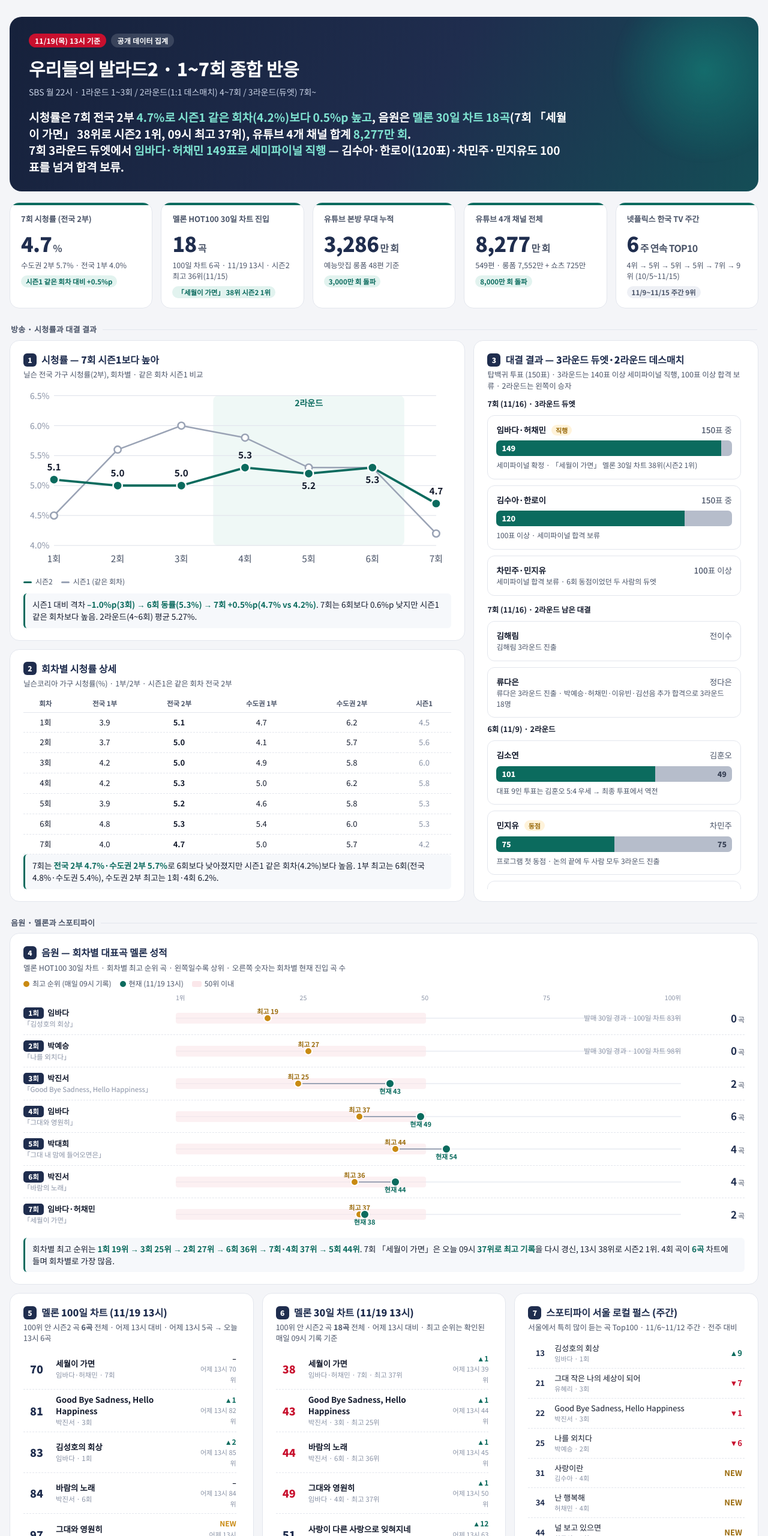
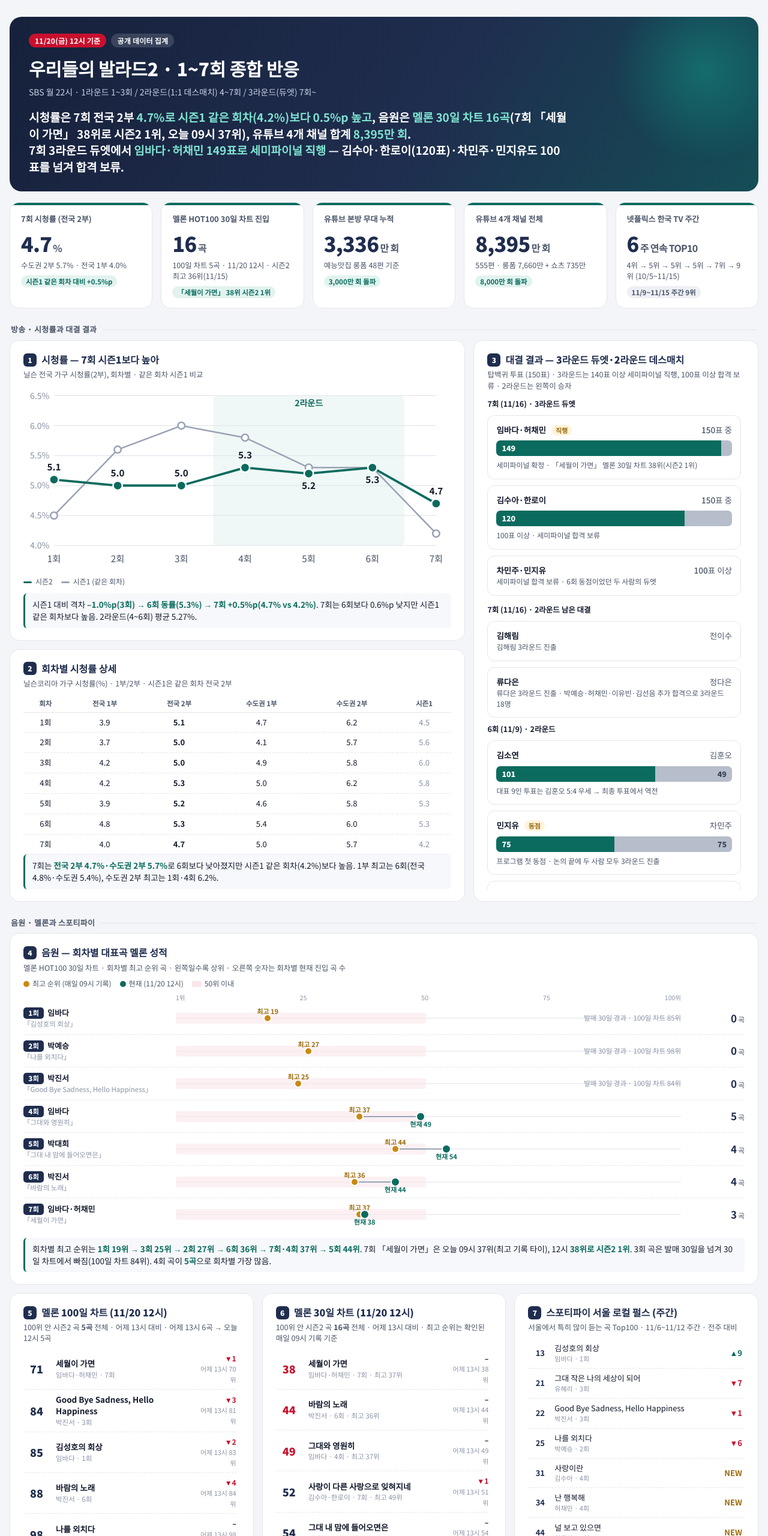
Before and after one commit to seoulshit/ballad2, a plain HTML site: page public/index.html in a window 1280 px wide. Shown: the top 2560 px of the page at 60% size. Drawn offline with Linux system fonts and the light colour scheme.

Commit message:
11/20 12시 기준 업데이트: 멜론 30일 차트 16곡(3회 곡 30일 경과·7회 아름다운 날들 첫 진입·세월이 가면 38위)·100일 차트 5곡, TOP100 진입 없음, 유튜브 8,395만
Co-Authored-By: Claude Opus 5.5 <noreply@anthropic.com>
Claude-Session: https://claude.ai/code/session_01V5qb9UyLv2KCpExcYizYub

```diff
--- a/public/index.html
+++ b/public/index.html
@@ -159,10 +159,10 @@ svg{display:block;width:100%;height:auto;overflow:visible}
 <div class="wrap">
 
 <section class="hero rv">
-  <span class="tag">11/19(목) 13시 기준</span><span class="tag ghost">공개 데이터 집계</span>
+  <span class="tag">11/20(금) 12시 기준</span><span class="tag ghost">공개 데이터 집계</span>
   <h1>우리들의 발라드2 · 1~7회 종합 반응</h1>
   <p>SBS 월 22시 · 1라운드 1~3회 / 2라운드(1:1 데스매치) 4~7회 / 3라운드(듀엣) 7회~</p>
-  <div class="headline">시청률은 7회 전국 2부 <b>4.7%로 시즌1 같은 회차(4.2%)보다 0.5%p 높고</b>, 음원은 <b>멜론 30일 차트 18곡</b>(7회 「세월이 가면」 38위로 시즌2 1위, 09시 최고 37위), 유튜브 4개 채널 합계 <b>8,277만 회</b>.<br>
+  <div class="headline">시청률은 7회 전국 2부 <b>4.7%로 시즌1 같은 회차(4.2%)보다 0.5%p 높고</b>, 음원은 <b>멜론 30일 차트 16곡</b>(7회 「세월이 가면」 38위로 시즌2 1위, 오늘 09시 37위), 유튜브 4개 채널 합계 <b>8,395만 회</b>.<br>
   7회 3라운드 듀엣에서 <b>임바다·허채민 149표로 세미파이널 직행</b> — 김수아·한로이(120표)·차민주·민지유도 100표를 넘겨 합격 보류.</div>
 </section>
 
@@ -171,14 +171,14 @@ svg{display:block;width:100%;height:auto;overflow:visible}
     <div class="num"><span data-count="4.7" data-dec="1">0</span><small>%</small></div>
     <div class="sub">수도권 2부 5.7% · 전국 1부 4.0%</div><span class="chip up">시즌1 같은 회차 대비 +0.5%p</span></div>
   <div class="kpi rv"><div class="bar"></div><div class="lab">멜론 HOT100 30일 차트 진입</div>
-    <div class="num"><span data-count="18">0</span><small>곡</small></div>
-    <div class="sub">100일 차트 6곡 · 11/19 13시 · 시즌2 최고 36위(11/15)</div><span class="chip up">「세월이 가면」 38위 시즌2 1위</span></div>
+    <div class="num"><span data-count="16">0</span><small>곡</small></div>
+    <div class="sub">100일 차트 5곡 · 11/20 12시 · 시즌2 최고 36위(11/15)</div><span class="chip up">「세월이 가면」 38위 시즌2 1위</span></div>
   <div class="kpi rv"><div class="bar"></div><div class="lab">유튜브 본방 무대 누적</div>
-    <div class="num"><span data-count="3286" data-sep="1">0</span><small>만 회</small></div>
+    <div class="num"><span data-count="3336" data-sep="1">0</span><small>만 회</small></div>
     <div class="sub">예능맛집 롱폼 48편 기준</div><span class="chip up">3,000만 회 돌파</span></div>
   <div class="kpi rv"><div class="bar"></div><div class="lab">유튜브 4개 채널 전체</div>
-    <div class="num"><span data-count="8277" data-sep="1">0</span><small>만 회</small></div>
-    <div class="sub">549편 · 롱폼 7,552만 + 쇼츠 725만</div><span class="chip up">8,000만 회 돌파</span></div>
+    <div class="num"><span data-count="8395" data-sep="1">0</span><small>만 회</small></div>
+    <div class="sub">555편 · 롱폼 7,660만 + 쇼츠 735만</div><span class="chip up">8,000만 회 돌파</span></div>
   <div class="kpi rv"><div class="bar"></div><div class="lab">넷플릭스 한국 TV 주간</div>
     <div class="num"><span data-count="6">0</span><small>주 연속 TOP10</small></div>
     <div class="sub">4위 → 5위 → 5위 → 5위 → 7위 → 9위 (10/5~11/15)</div><span class="chip neu">11/9~11/15 주간 9위</span></div>
@@ -258,23 +258,23 @@ svg{display:block;width:100%;height:auto;overflow:visible}
   <div class="card rv" id="c-music">
     <h2><span class="n">4</span>음원 — 회차별 대표곡 멜론 성적</h2>
     <div class="cap">멜론 HOT100 30일 차트 · 회차별 최고 순위 곡 · 왼쪽일수록 상위 · 오른쪽 숫자는 회차별 현재 진입 곡 수</div>
-    <div class="eplegend"><span><i class="dot best"></i>최고 순위 (매일 09시 기록)</span><span><i class="dot cur"></i>현재 (11/19 13시)</span><span><i class="zone"></i>50위 이내</span></div>
+    <div class="eplegend"><span><i class="dot best"></i>최고 순위 (매일 09시 기록)</span><span><i class="dot cur"></i>현재 (11/20 12시)</span><span><i class="zone"></i>50위 이내</span></div>
     <div id="eprank"></div>
-    <div class="takeaway">회차별 최고 순위는 <b>1회 19위 → 3회 25위 → 2회 27위 → 6회 36위 → 7회·4회 37위 → 5회 44위</b>. 7회 「세월이 가면」은 오늘 09시 <b>37위로 최고 기록</b>을 다시 경신, 13시 38위로 시즌2 1위. 4회 곡이 <b>6곡</b> 차트에 들며 회차별로 가장 많음.</div>
+    <div class="takeaway">회차별 최고 순위는 <b>1회 19위 → 3회 25위 → 2회 27위 → 6회 36위 → 7회·4회 37위 → 5회 44위</b>. 7회 「세월이 가면」은 오늘 09시 37위(최고 기록 타이), 12시 <b>38위로 시즌2 1위</b>. 3회 곡은 발매 30일을 넘겨 30일 차트에서 빠짐(100일 차트 84위). 4회 곡이 <b>5곡</b>으로 회차별 가장 많음.</div>
   </div>
 </section>
 <section class="swipe" id="swipe" aria-label="멜론 100일 차트·30일 차트·스포티파이 로컬 펄스 (옆으로 넘겨 보기)">
   <div class="card rv" id="c-rank100">
-    <h2><span class="n">5</span>멜론 100일 차트 (11/19 13시)</h2>
-    <div class="cap">100위 안 시즌2 곡 <b id="rkcount100"></b> 전체 · 어제 13시 대비 · 어제 13시 5곡 → 오늘 13시 6곡</div>
+    <h2><span class="n">5</span>멜론 100일 차트 (11/20 12시)</h2>
+    <div class="cap">100위 안 시즌2 곡 <b id="rkcount100"></b> 전체 · 어제 13시 대비 · 어제 13시 6곡 → 오늘 12시 5곡</div>
     <div id="ranklist100" class="rkscroll"></div>
-    <div class="takeaway"><b>6곡</b> 진입. 7회 「세월이 가면」 <b>70위</b>로 시즌2 1위 유지, 박진서 두 곡 81·84위, 1회 「김성호의 회상」 83위. 4회 임바다 「그대와 영원히」가 97위로 100일 차트에 처음 진입, 2회 「나를 외치다」 98위.</div>
+    <div class="takeaway"><b>5곡</b> 진입. 7회 「세월이 가면」 <b>71위</b>로 시즌2 1위 유지, 박진서 두 곡 84·88위, 1회 「김성호의 회상」 85위, 2회 「나를 외치다」 98위. 어제 처음 들어온 4회 「그대와 영원히」는 100위 밖으로.</div>
   </div>
   <div class="card rv" id="c-rank">
-    <h2><span class="n">6</span>멜론 30일 차트 (11/19 13시)</h2>
+    <h2><span class="n">6</span>멜론 30일 차트 (11/20 12시)</h2>
     <div class="cap">100위 안 시즌2 곡 <b id="rkcount"></b> 전체 · 어제 13시 대비 · 최고 순위는 확인된 매일 09시 기록 기준</div>
     <div id="ranklist" class="rkscroll"></div>
-    <div class="takeaway">어제 13시 14곡 → <b>18곡</b>. 7회 「세월이 가면」 <b>38위</b>로 시즌2 1위, 김수아·한로이 듀엣 곡 <b>51위(▲12)</b>. 4회 곡 「만약에 말야」·「난 행복해」·「떠나지마」, 5회 「그대 내게 다시」가 새로 진입. 박진서 두 곡 43·44위.</div>
+    <div class="takeaway">어제 13시 18곡 → <b>16곡</b>. 3회 곡 2곡(「Good Bye Sadness, Hello Happiness」·「그대 작은 나의 세상이 되어」)이 발매 30일을 넘겨 빠지고 4회 「난 행복해」도 100위 밖. 7회 차민주·민지유 「아름다운 날들」 <b>90위로 새로 진입</b>. 「세월이 가면」 <b>38위</b> 시즌2 1위, 김수아·한로이 듀엣은 오늘 09시 <b>49위로 최고 기록</b>.</div>
   </div>
   <div class="card rv" id="c-sp">
     <h2><span class="n">7</span>스포티파이 서울 로컬 펄스 (주간)</h2>
@@ -289,27 +289,27 @@ svg{display:block;width:100%;height:auto;overflow:visible}
 <section class="grid g3" style="margin-top:8px">
   <div class="card rv" id="c-yt">
     <h2><span class="n">8</span>유튜브 — 회차별 본방 무대 누적 조회</h2>
-    <div class="cap">스브스 예능맛집 롱폼 본방 무대 합계 (11/19 13시) · 회차마다 공개 기간이 달라 단순 비교 불가</div>
+    <div class="cap">스브스 예능맛집 롱폼 본방 무대 합계 (11/20 12시) · 회차마다 공개 기간이 달라 단순 비교 불가</div>
     <svg viewBox="0 0 560 250" id="svg-yt" role="img" aria-label="회차별 유튜브 본방 무대 누적 조회"></svg>
-    <div class="takeaway">1회 본방 무대 합계 <b>1,083만 회</b>(김소연 무대가 시즌2 최다). 본방 무대 전체 합계는 <b>3,286만 회</b>(48편). 6회는 공개 10일 만에 <b>288.3만으로 5회(17일, 283.4만)보다 많음</b>, 7회는 공개 3일 96.4만.</div>
+    <div class="takeaway">1회 본방 무대 합계 <b>1,091만 회</b>(김소연 무대가 시즌2 최다). 본방 무대 전체 합계는 <b>3,336만 회</b>(48편). 6회는 공개 11일 만에 <b>295.9만으로 5회(18일, 288.1만)보다 많음</b>, 7회는 공개 4일 109.4만.</div>
   </div>
   <div class="card rv" id="c-ep5">
-    <h2><span class="n">9</span>7회 무대 영상 반응 (공개 3일)</h2>
+    <h2><span class="n">9</span>7회 무대 영상 반응 (공개 4일)</h2>
     <div class="cap">스브스 예능맛집 본방 무대 조회수</div>
     <div id="ep5" style="margin-top:10px"></div>
-    <div class="takeaway"><b>김수아·한로이 듀엣이 43.1만</b>으로 7회 1위, 7회 조회의 45%. 149표로 세미파이널에 직행한 임바다·허채민은 19.1만, 음원은 「세월이 가면」이 멜론 30일 차트 38위로 시즌2 1위. 6회 박진서 무대는 126.6만, 김소연 108.3만.</div>
+    <div class="takeaway"><b>김수아·한로이 듀엣이 49.2만</b>으로 7회 1위, 7회 조회의 45%. 149표로 세미파이널에 직행한 임바다·허채민은 23.4만, 음원은 「세월이 가면」이 멜론 30일 차트 38위로 시즌2 1위. 6회 박진서 무대는 130.6만, 김소연 110.2만.</div>
   </div>
   <div class="card rv" id="c-ch">
     <h2><span class="n">10</span>유튜브 채널별 비중</h2>
-    <div class="cap">4개 채널 합계 8,277만 회 (중복 제거, 11/19 13시)</div>
+    <div class="cap">4개 채널 합계 8,395만 회 (중복 제거, 11/20 12시)</div>
     <svg viewBox="0 0 300 170" id="svg-ch" role="img" aria-label="유튜브 채널별 조회 비중"></svg>
     <div id="chleg"></div>
   </div>
 </section>
 
 <div class="foot">
-기준: 시청률 닐슨코리아 지상파 일간 공개 자료(가구, 7회 11/16 방송분 반영) · 음원 멜론 HOT100 30일 차트·100일 차트(11/19 13시, 추이·최고 순위는 확인된 매일 09시 기록), 스포티파이 서울 로컬 펄스 주간(11/6~11/12) ·
-유튜브 스브스 예능맛집·SBS Entertainment·SBS·슴올 스테이지 4개 채널 공개 조회수 직접 집계(11/19 13시, 9/8 첫 공개 이후 제목·설명에 프로그램명이 들어간 영상, 시즌1 TOP6 팬콘서트 영상 제외) · 넷플릭스 Tudum 공식 주간 TOP10(11/9~11/15) · 대결 결과 방송 및 보도 교차 확인 ·
+기준: 시청률 닐슨코리아 지상파 일간 공개 자료(가구, 7회 11/16 방송분 반영) · 음원 멜론 HOT100 30일 차트·100일 차트(11/20 12시, 추이·최고 순위는 확인된 매일 09시 기록), 스포티파이 서울 로컬 펄스 주간(11/6~11/12) ·
+유튜브 스브스 예능맛집·SBS Entertainment·SBS·슴올 스테이지 4개 채널 공개 조회수 직접 집계(11/20 12시, 9/8 첫 공개 이후 제목·설명에 프로그램명이 들어간 영상, 시즌1 TOP6 팬콘서트 영상 제외) · 넷플릭스 Tudum 공식 주간 TOP10(11/9~11/15) · 대결 결과 방송 및 보도 교차 확인 ·
 원자료로 확인되지 않은 보도 수치는 제외 · 영상·음원은 회차별 공개 기간이 달라 참고 비교
 </div>
 </div>
@@ -346,7 +346,7 @@ function T(txt,attrs,parent){const t=E('text',attrs,parent);t.textContent=txt;re
 /* 2. 유튜브 회차별 */
 (function(){
   const s=document.getElementById('svg-yt'); const W=560,H=250,L=58,R=12,Tp=22,B=40;
-  const d=[[1083.1,'45일'],[705.4,'38일'],[475.6,'31일'],[354.0,'24일'],[283.4,'17일'],[288.3,'10일'],[96.4,'3일']]; const top=['김소연','박예승','박진서','임바다','박예승','박진서','김수아·한로이'];
+  const d=[[1090.8,'46일'],[710.6,'39일'],[480.5,'32일'],[360.2,'25일'],[288.1,'18일'],[295.9,'11일'],[109.4,'4일']]; const top=['김소연','박예승','박진서','임바다','박예승','박진서','김수아·한로이'];
   const max=1200, bw=48, x=i=>L+18+i*((W-L-R-36)/6), y=v=>Tp+(1-v/max)*(H-Tp-B);
   const g=E('g',{class:'grid'},s);[0,300,600,900,1200].forEach(v=>{E('line',{x1:L,x2:W-R,y1:y(v),y2:y(v)},g);T(v+'만',{x:L-6,y:y(v)+4,'text-anchor':'end','font-size':11,fill:'#8A93A6'},s)});
   d.forEach(([v,days],i)=>{const r2=i>=3; const h=y(0)-y(v);
@@ -362,13 +362,13 @@ function T(txt,attrs,parent){const t=E('text',attrs,parent);t.textContent=txt;re
 /* 3. 회차별 대표곡 (멜론 30일 차트) — 매 업데이트 때 cur·n 갱신, 새 회차는 행 추가 */
 (function(){
   /* [회차, 곡명, 참가자, 최고 순위(매일 09시 기록, 없으면 null), 현재 순위(30일 차트 100위 밖이면 null), 회차 곡 현재 진입 수, 현재 순위 없을 때 문구] */
-  const EP=[[1,'김성호의 회상','임바다',19,null,0,'발매 30일 경과 · 100일 차트 83위'],
+  const EP=[[1,'김성호의 회상','임바다',19,null,0,'발매 30일 경과 · 100일 차트 85위'],
     [2,'나를 외치다','박예승',27,null,0,'발매 30일 경과 · 100일 차트 98위'],
-    [3,'Good Bye Sadness, Hello Happiness','박진서',25,43,2,''],
-    [4,'그대와 영원히','임바다',37,49,6,''],
+    [3,'Good Bye Sadness, Hello Happiness','박진서',25,null,0,'발매 30일 경과 · 100일 차트 84위'],
+    [4,'그대와 영원히','임바다',37,49,5,''],
     [5,'그대 내 맘에 들어오면은','박대희',44,54,4,''],
     [6,'바람의 노래','박진서',36,44,4,''],
-    [7,'세월이 가면','임바다·허채민',37,38,2,'']];
+    [7,'세월이 가면','임바다·허채민',37,38,3,'']];
   const pos=r=>((r-1)/99*100).toFixed(2)+'%';
   const el=document.getElementById('eprank');
   const ax=document.createElement('div');ax.className='epaxis';ax.innerHTML='<div></div><div><span>1위</span><span>25</span><span>50</span><span>75</span><span>100위</span></div><div></div>';el.appendChild(ax);
@@ -384,15 +384,15 @@ function T(txt,attrs,parent){const t=E('text',attrs,parent);t.textContent=txt;re
 
 /* 4. 상위 곡 */
 (function(){
-  const rows=[[38,'세월이 가면','임바다·허채민 · 7회 · 최고 37위',39],[43,'Good Bye Sadness, Hello Happiness','박진서 · 3회 · 최고 25위',44],[44,'바람의 노래','박진서 · 6회 · 최고 36위',45],
-    [49,'그대와 영원히','임바다 · 4회 · 최고 37위',50],[51,'사랑이 다른 사랑으로 잊혀지네','김수아·한로이 · 7회 · 최고 50위',63],[54,'그대 내 맘에 들어오면은','박대희 · 5회 · 최고 44위',62],
-    [57,'널 보고 있으면','한로이 · 5회 · 최고 45위',59],[64,'너무 아픈 사랑은 사랑이 아니었음을','김소연 · 6회 · 최고 63위',66],[66,'그대 작은 나의 세상이 되어','유혜리 · 3회 · 최고 41위',67],
-    [71,'사랑이란','김수아 · 4회 · 최고 47위',76],[78,'내게 사랑이 뭐냐고 물어본다면','박예승 · 5회 · 최고 80위',77],[80,'좋니','민지유 · 6회 · 최고 78위',84],
-    [85,'뜨거운 안녕','차민주 · 6회 · 최고 90위',100],[87,'만약에 말야','김선음 · 4회 · 09시 기록 없음',0],[91,'난 행복해','허채민 · 4회 · 13시 첫 진입',0],
-    [95,'사랑은','이민우 · 4회 · 09시 기록 없음',93],[97,'떠나지마','유혜리 · 4회 · 13시 첫 진입',0],[98,'그대 내게 다시','이유빈 · 5회 · 13시 첫 진입',0]];
-  /* p: 직전 파일(11/18 13시) 순위 · 0 = 100위 밖(NEW) · null = 미확인 */
-  const rows100=[[70,'세월이 가면','임바다·허채민 · 7회',70],[81,'Good Bye Sadness, Hello Happiness','박진서 · 3회',82],[83,'김성호의 회상','임바다 · 1회',85],[84,'바람의 노래','박진서 · 6회',84],[97,'그대와 영원히','임바다 · 4회',0],[98,'나를 외치다','박예승 · 2회',97]];
-  /* rows100 p: 직전 파일(11/18 13시) 100일 차트 순위 */
+  const rows=[[38,'세월이 가면','임바다·허채민 · 7회 · 최고 37위',38],[44,'바람의 노래','박진서 · 6회 · 최고 36위',44],[49,'그대와 영원히','임바다 · 4회 · 최고 37위',49],
+    [52,'사랑이 다른 사랑으로 잊혀지네','김수아·한로이 · 7회 · 최고 49위',51],[54,'그대 내 맘에 들어오면은','박대희 · 5회 · 최고 44위',54],[56,'널 보고 있으면','한로이 · 5회 · 최고 45위',57],
+    [68,'너무 아픈 사랑은 사랑이 아니었음을','김소연 · 6회 · 최고 63위',64],[69,'사랑이란','김수아 · 4회 · 최고 47위',71],[73,'내게 사랑이 뭐냐고 물어본다면','박예승 · 5회 · 최고 80위',78],
+    [77,'좋니','민지유 · 6회 · 최고 78위',80],[87,'뜨거운 안녕','차민주 · 6회 · 최고 90위',85],[90,'아름다운 날들','차민주·민지유 · 7회 · 12시 첫 진입',0],
+    [93,'그대 내게 다시','이유빈 · 5회 · 09시 기록 없음',98],[96,'만약에 말야','김선음 · 4회 · 09시 기록 없음',87],[98,'떠나지마','유혜리 · 4회 · 09시 기록 없음',97],
+    [99,'사랑은','이민우 · 4회 · 09시 기록 없음',95]];
+  /* p: 직전 파일(11/19 13시) 순위 · 0 = 100위 밖(NEW) · null = 미확인 */
+  const rows100=[[71,'세월이 가면','임바다·허채민 · 7회',70],[84,'Good Bye Sadness, Hello Happiness','박진서 · 3회',81],[85,'김성호의 회상','임바다 · 1회',83],[88,'바람의 노래','박진서 · 6회',84],[98,'나를 외치다','박예승 · 2회',98]];
+  /* rows100 p: 직전 파일(11/19 13시) 100일 차트 순위 */
   function render(id,cid,list,lab){const el=document.getElementById(id); document.getElementById(cid).textContent=list.length+'곡';
   list.forEach(([r,t,a,p],i)=>{const d=document.createElement('div');d.className='rank';
     const diff=p==null?'<span style="color:var(--mute)">–</span>':p===0?'<span style="color:var(--gold)">NEW</span>':(p-r>0?`<span style="color:var(--teal)">▲${p-r}</span>`:(p-r<0?`<span style="color:var(--red)">▼${r-p}</span>`:'–'));
@@ -404,21 +404,21 @@ function T(txt,attrs,parent){const t=E('text',attrs,parent);t.textContent=txt;re
 
 /* 6. 5회 영상 */
 (function(){
-  const d=[['김수아·한로이 (보류)',43.1,'var(--gold)'],['임바다·허채민 (직행)',19.1,'var(--teal)'],['차민주·민지유 (보류)',10.4,'var(--gold)'],['김해림 (승)',8.2,'var(--teal)'],['전이수 (패)',8.0,'var(--s1)'],['정다은 (패)',3.9,'var(--s1)'],['류다은 (승)',3.8,'var(--teal)']];
+  const d=[['김수아·한로이 (보류)',49.2,'var(--gold)'],['임바다·허채민 (직행)',23.4,'var(--teal)'],['차민주·민지유 (보류)',11.6,'var(--gold)'],['김해림 (승)',8.6,'var(--teal)'],['전이수 (패)',8.5,'var(--s1)'],['정다은 (패)',4.1,'var(--s1)'],['류다은 (승)',4.0,'var(--teal)']];
   const el=document.getElementById('ep5');
   d.forEach(([n,v,c])=>{const r=document.createElement('div');r.className='hb';r.innerHTML=`<div class="nm">${n}</div><div class="tr"><div class="fl" style="background:${c}" data-w="${v/d[0][1]*100}"></div></div><div class="v">${v.toFixed(1)}만</div>`;el.appendChild(r)});
 })();
 
 /* 7. 채널 도넛 */
 (function(){
-  const s=document.getElementById('svg-ch'); const d=[['스브스 예능맛집',5086,'#0B6B5E'],['SBS Entertainment',2055,'#2C3E6B'],['SBS (@SBSNOW)',671,'#C98A12'],['슴올 스테이지',465,'#C8102E']];
+  const s=document.getElementById('svg-ch'); const d=[['스브스 예능맛집',5147,'#0B6B5E'],['SBS Entertainment',2099,'#2C3E6B'],['SBS (@SBSNOW)',679,'#C98A12'],['슴올 스테이지',470,'#C8102E']];
   const tot=d.reduce((a,b)=>a+b[1],0), cx=85,cy=85,r=62,sw=26, C=2*Math.PI*r; let off=0;
   E('circle',{cx,cy,r,fill:'none',stroke:'#EEF0F5','stroke-width':sw},s);
   d.forEach(([n,v,c],i)=>{const len=v/tot*C; const seg=E('circle',{cx,cy,r,fill:'none',stroke:c,'stroke-width':sw,'stroke-dasharray':`0 ${C}`,transform:`rotate(-90 ${cx} ${cy})`,class:'hit'},s);
     seg.dataset.d=`${Math.max(len-2,0)} ${C-Math.max(len-2,0)}`; seg.dataset.o=-off; seg.style.transition=`stroke-dasharray 1s ease ${i*.2}s`; seg.setAttribute('stroke-dashoffset',-off); off+=len;
     bindTip(seg,`${n} · ${v.toLocaleString()}만 회 · ${(v/tot*100).toFixed(0)}%`)});
-  T('8,277만',{x:cx,y:cy+2,'text-anchor':'middle','font-size':17,'font-weight':900,fill:'#1F2D4E'},s);
-  T('549편',{x:cx,y:cy+20,'text-anchor':'middle','font-size':11,fill:'#8A93A6'},s);
+  T('8,395만',{x:cx,y:cy+2,'text-anchor':'middle','font-size':17,'font-weight':900,fill:'#1F2D4E'},s);
+  T('555편',{x:cx,y:cy+20,'text-anchor':'middle','font-size':11,fill:'#8A93A6'},s);
   const lg=document.getElementById('chleg');
   d.forEach(([n,v,c])=>{const r=document.createElement('div');r.className='hb';r.style.gridTemplateColumns='14px 1fr 110px';
     r.innerHTML=`<div style="width:12px;height:12px;border-radius:3px;background:${CM[c]||c}"></div><div class="nm">${n}</div><div class="v">${(v/tot*100).toFixed(0)}% <span style="color:var(--mute);font-weight:400">${v.toLocaleString()}만</span></div>`;lg.appendChild(r)});
```
